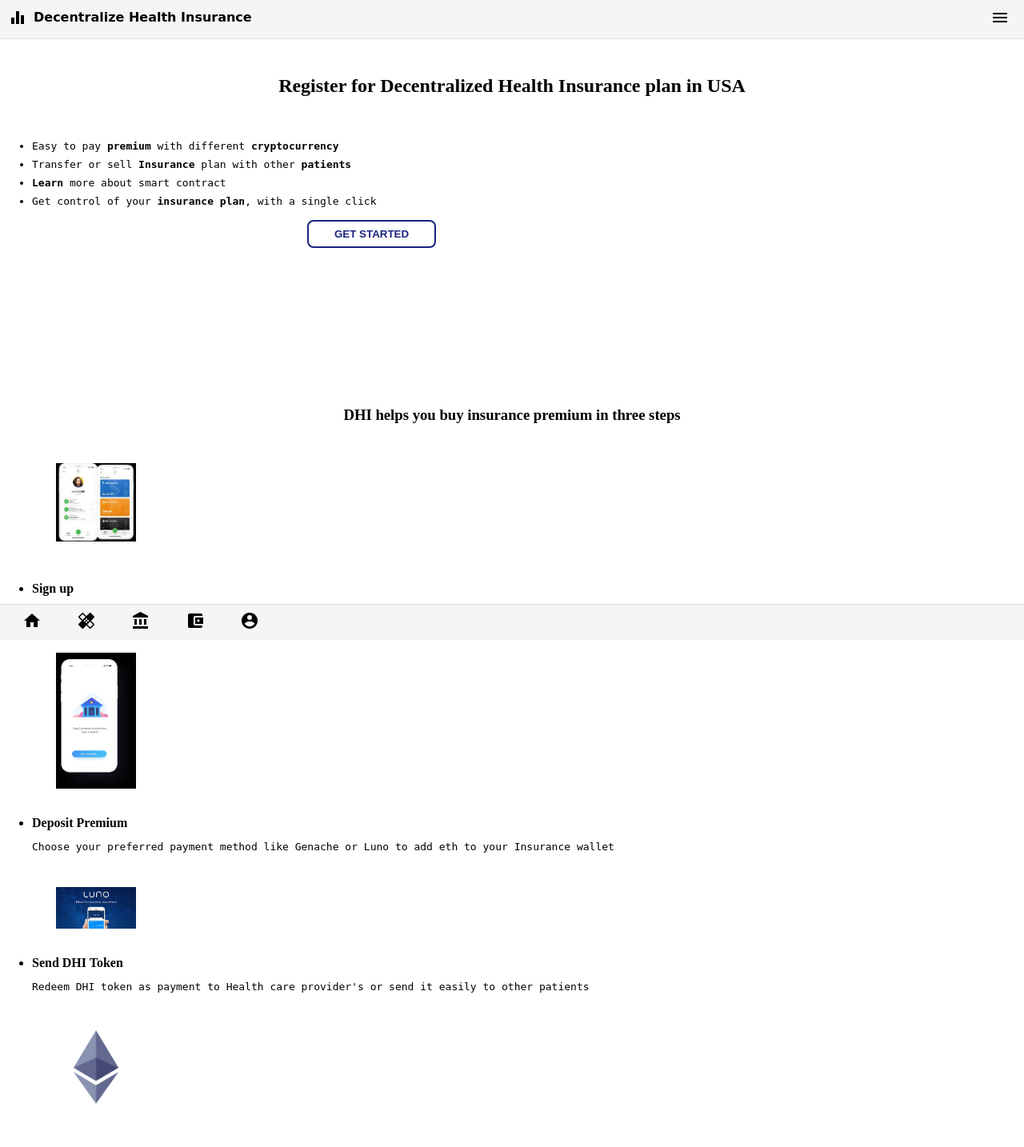
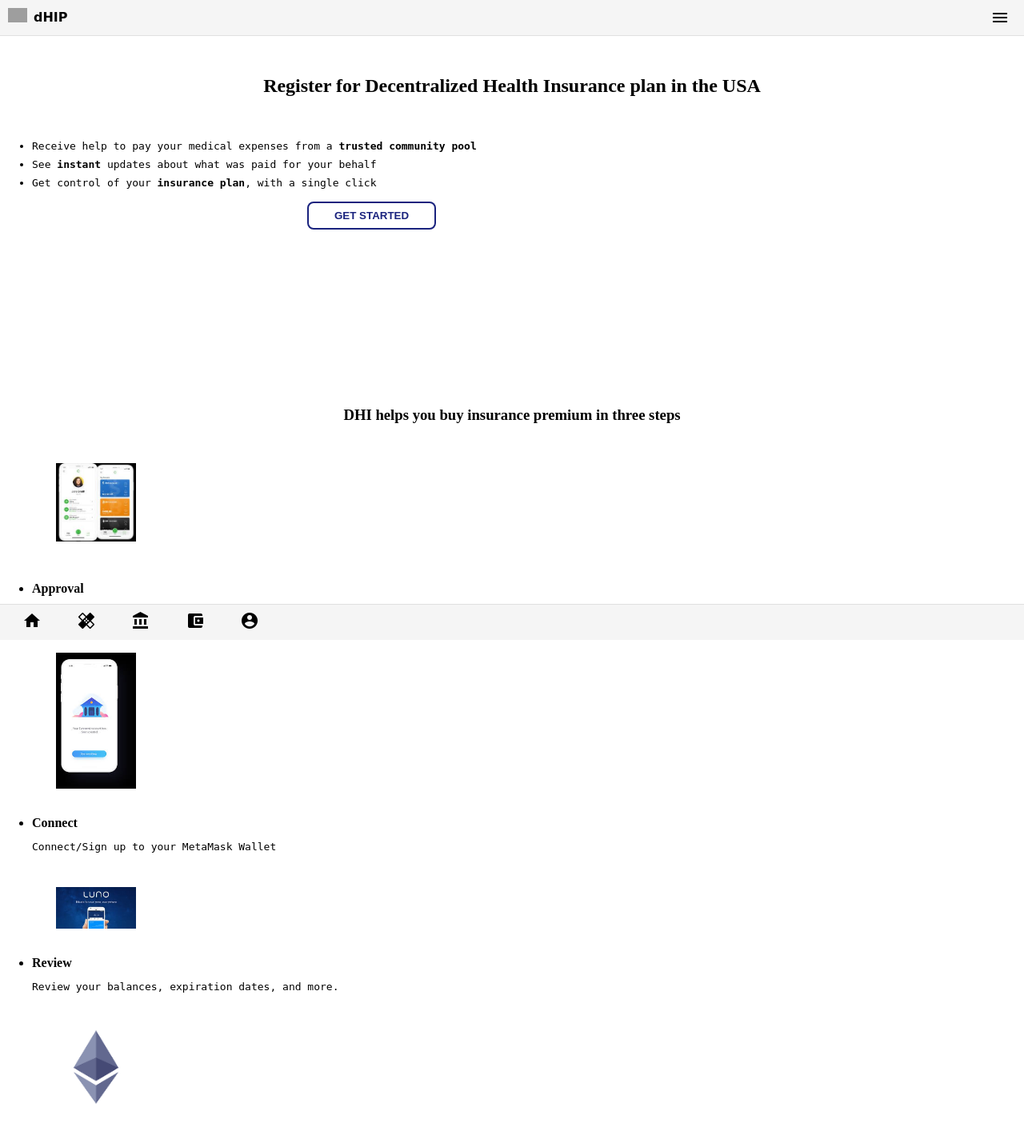
Before and after one commit to bnelligan/Chainlink-Hackathon-2020, a Django app: page /home/ in a window 1280 px wide. Shown: the whole page at 80% size. Run offline with Django 3.2, Linux system fonts and the light colour scheme; grey boxes are pictures that could not be loaded.

Commit message:
made some changes to ui

```diff
--- a/djangoApps/DHI/templates/app.html
+++ b/djangoApps/DHI/templates/app.html
@@ -11,17 +11,18 @@
 {%block header %}
     <header>
       <img src="{% static 'img/menu.png' %}" class="menu"/>
-      <img src="{% static 'img/icon.png' %}" class="icon"/>
-      <span>Decentralize Health  Insurance</span>
+      <img src="{% static 'img/healthcare1.png' %}" class="icon"/>
+      <span>dHIP</span>
     </header>
 {% endblock %}
     <section class="section1">
-      <p align="center">Register for Decentralized Health Insurance plan in USA</p>
+      <p align="center">Register for Decentralized Health Insurance plan in the USA</p>
      <ul>
-       <li>Easy to pay <b>premium</b> with different <b>cryptocurrency</b></li>
-       <li>Transfer or sell <b>Insurance</b> plan with other <b>patients</b></li>
-       <li><b>Learn</b> more about smart contract</li>
+       <div class ="sub-section">
+       <li>Receive help to pay your medical expenses from a <b> trusted community pool</b></li>
+       <li>See <b>instant </b> updates about what was paid for your behalf</li>
        <li>Get control of your <b>insurance plan</b>, with a single click</li>
+      </div>
      </ul>
        <a href="#"><button class="start">GET STARTED</button></a>
     </section>
@@ -31,19 +32,19 @@
         <img src="{% static 'img/head.jpg' %}"/>
       </ul>
       <ul>
-        <li>Sign up</li>
+        <li>Approval</li>
             <p class="arcticle1">
-          Sign up for your free DHI Wallet on web and follow our easy process to set up your profile
+          Get approval to join a trusted poll by a community member
         </p>
         <img src="{% static 'img/signup.jpg' %}"/>
-        <li>Deposit Premium</li>
+        <li>Connect</li>
             <p class="article2">
-          Choose your preferred payment method like Genache or Luno to add eth to your Insurance wallet
+          Connect/Sign up to your MetaMask Wallet
         </p>
         <img src="{% static 'img/luno.jpg' %}"/>
-        <li>Send DHI Token</li>
+        <li>Review</li>
             <p class="article3">
-          Redeem DHI token as payment to Health care provider's or send it easily to other patients
+          Review your balances, expiration dates, and more.
         </p>
         <img src="{% static 'img/eth.png'%}"/>
       </ul>
```
